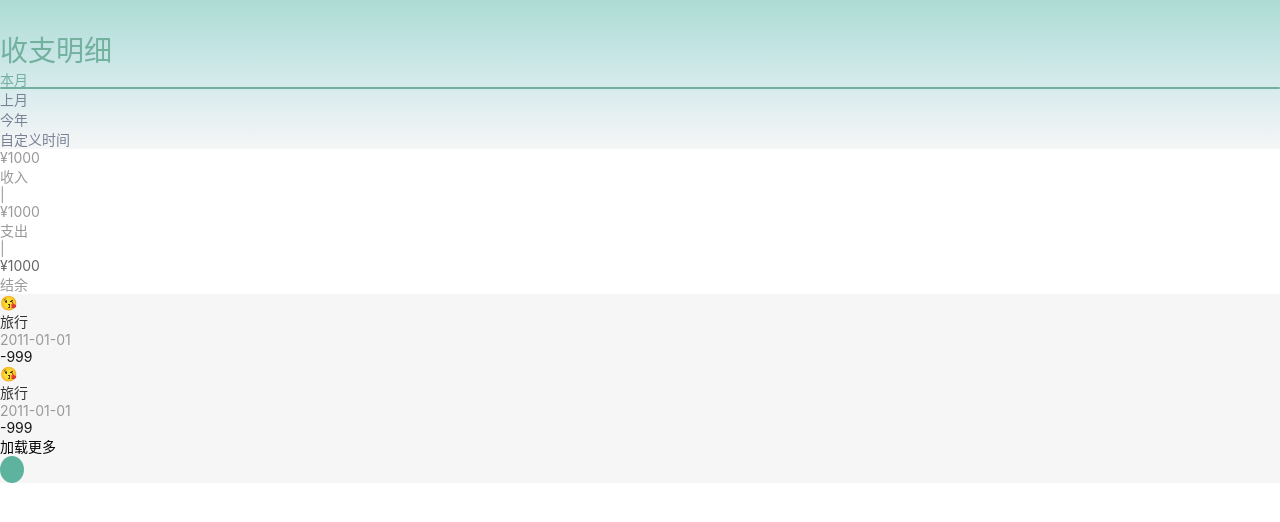
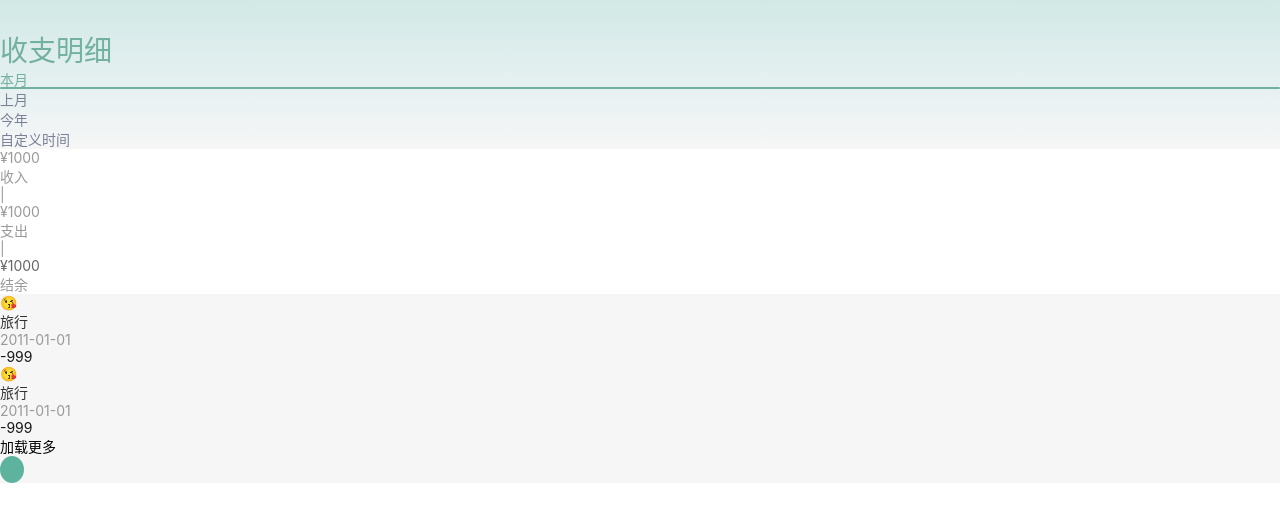
Before and after one commit to heycn/money-mate-src, a React (Vite) app: page /items in a window 1280 px wide. Shown: the top 522 px of the page. Built offline with nearby package versions, Linux system fonts and the light colour scheme.

Commit message:
调整配色 协调度

```diff
--- a/src/pages/ItemsPage.tsx
+++ b/src/pages/ItemsPage.tsx
@@ -40,7 +40,7 @@ export const ItemsPage: React.FC<Props> = ({ title }) => {
 
   return (
     <div h-screen bg='#f6f6f6'>
-      <header bg-gradient='to-b from-#addcd4' px-16px shadow-lg shadow-light-7>
+      <header bg-gradient='to-b from-#addcd480' px-16px shadow-lg shadow-light-7>
         <TopNav title={title} />
         <ItemRangePicker currentTimeRange={currentTimeRange} onChange={setCurrentTimeRange} />
       </header>
```
